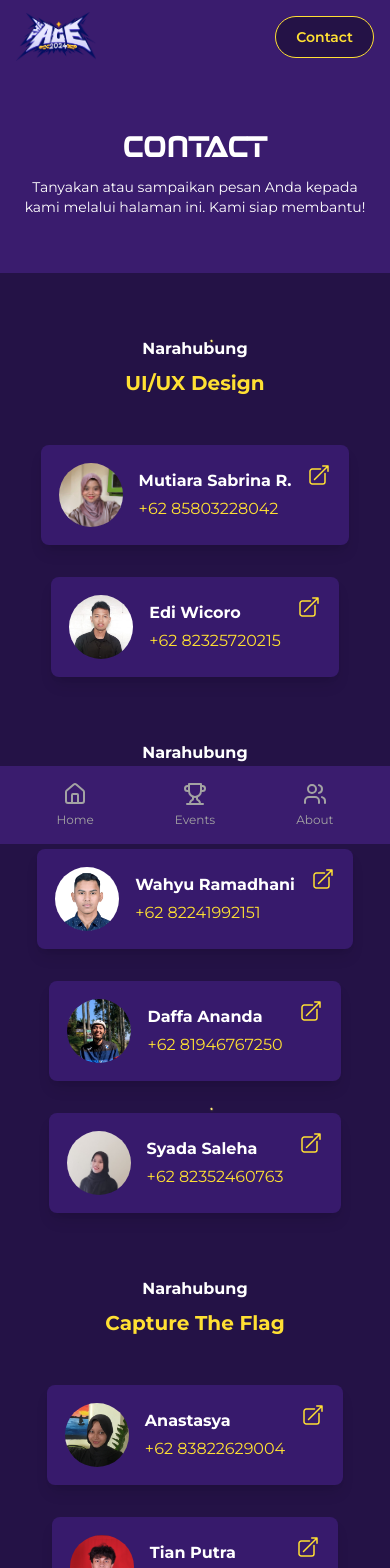
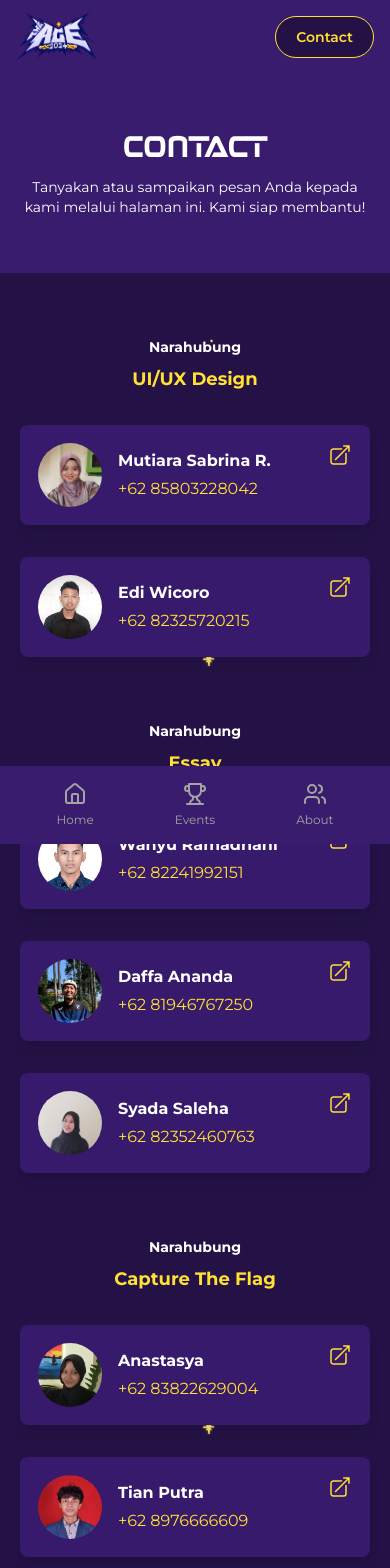
Before and after one commit to Brilliahib/theace-2024, a Next.js app: page /contact in a window 390 px wide. Shown: the top 1568 px of the page. Built offline with nearby package versions, Linux system fonts and the light colour scheme.

Commit message:
fix: responsive contact card

```diff
--- a/app/contact/page.jsx
+++ b/app/contact/page.jsx
@@ -3,18 +3,42 @@ import ContactCard from "@/components/contact/contact-card";
 
 const contacts = {
   "UI/UX Design": [
-    { name: "Mutiara Sabrina R.", phone: "+62 85803228042", image: "/images/Mutiara.jpg" },
+    {
+      name: "Mutiara Sabrina R.",
+      phone: "+62 85803228042",
+      image: "/images/Mutiara.jpg",
+    },
     { name: "Edi Wicoro", phone: "+62 82325720215", image: "/images/Edi.jpg" },
   ],
   Essay: [
-    { name: "Wahyu Ramadhani", phone: "+62 82241992151", image: "/images/Wahyu.jpg" },
-    { name: "Daffa Ananda", phone: "+62 81946767250", image: "/images/Daffa.jpg" },
-    { name: "Syada Saleha", phone: "+62 82352460763", image: "/images/Syada.jpg" },
+    {
+      name: "Wahyu Ramadhani",
+      phone: "+62 82241992151",
+      image: "/images/Wahyu.jpg",
+    },
+    {
+      name: "Daffa Ananda",
+      phone: "+62 81946767250",
+      image: "/images/Daffa.jpg",
+    },
+    {
+      name: "Syada Saleha",
+      phone: "+62 82352460763",
+      image: "/images/Syada.jpg",
+    },
   ],
   "Capture The Flag": [
-    { name: "Anastasya", phone: "+62 83822629004", image: "/images/Anastasya.jpg" },
+    {
+      name: "Anastasya",
+      phone: "+62 83822629004",
+      image: "/images/Anastasya.jpg",
+    },
     { name: "Tian Putra", phone: "+62 8976666609", image: "/images/Tian.jpg" },
-    { name: "Shulhan Aziz", phone: "+62 83111147273", image: "/images/Shulhan.jpg" },
+    {
+      name: "Shulhan Aziz",
+      phone: "+62 83111147273",
+      image: "/images/Shulhan.jpg",
+    },
   ],
 };
 
@@ -33,11 +57,11 @@ const ContactPage = () => (
     </div>
 
     <div className="flex flex-col pad-x items-center justify-center px-4 sm:px-8 lg:px-16 mt-16 md:mb-24 mb-12">
-      <div className="mb-8">
-        <p className="text-center font-bold md:mb-4 mb-2 text-white">
+      <div className="md:mb-8 mb-4">
+        <p className="md:text-base text-sm text-center font-bold md:mb-4 mb-2 text-white">
           Narahubung
         </p>
-        <p className="text-center font-bold md:text-2xl text-xl text-primary mb-4">
+        <p className="text-center font-bold md:text-2xl text-lg text-primary mb-4">
           UI/UX Design
         </p>
       </div>
@@ -57,11 +81,11 @@ const ContactPage = () => (
         ))}
       </div>
 
-      <div className="mb-8">
-        <p className="text-center font-bold  md:mb-4 mb-2 text-white">
+      <div className="md:mb-8 mb-4">
+        <p className="md:text-base text-sm text-center font-bold  md:mb-4 mb-2 text-white">
           Narahubung
         </p>
-        <p className="text-center font-bold md:text-2xl text-xl text-primary mb-4">
+        <p className="text-center font-bold md:text-2xl text-lg text-primary mb-4">
           Essay
         </p>
       </div>
@@ -81,11 +105,11 @@ const ContactPage = () => (
         ))}
       </div>
 
-      <div className="mb-8">
-        <p className="text-center font-bold  md:mb-4 mb-2 text-white">
+      <div className="md:mb-8 mb-4">
+        <p className="md:text-base text-sm text-center font-bold  md:mb-4 mb-2 text-white">
           Narahubung
         </p>
-        <p className="text-center font-bold md:text-2xl text-xl text-primary mb-4">
+        <p className="text-center font-bold md:text-2xl text-lg text-primary mb-4">
           Capture The Flag
         </p>
       </div>
--- a/components/contact/contact-card.jsx
+++ b/components/contact/contact-card.jsx
@@ -3,7 +3,7 @@ import { Card } from "../ui/card";
 
 export default function ContactCard({ name, phone, image }) {
   return (
-    <Card className="bg-[#371A6C] text-white w-full sm:w-80 shadow-lg p-4 relative cursor-pointer hover:border-primary border-2 border-transparent">
+    <Card className="bg-[#371A6C] text-white min-w-[350px] shadow-lg p-4 relative cursor-pointer hover:border-primary border-2 border-transparent">
       <div className="flex items-start justify-between">
         <div className="flex items-center">
           <img src={image} alt={name} className="w-16 h-16 rounded-full" />
```
